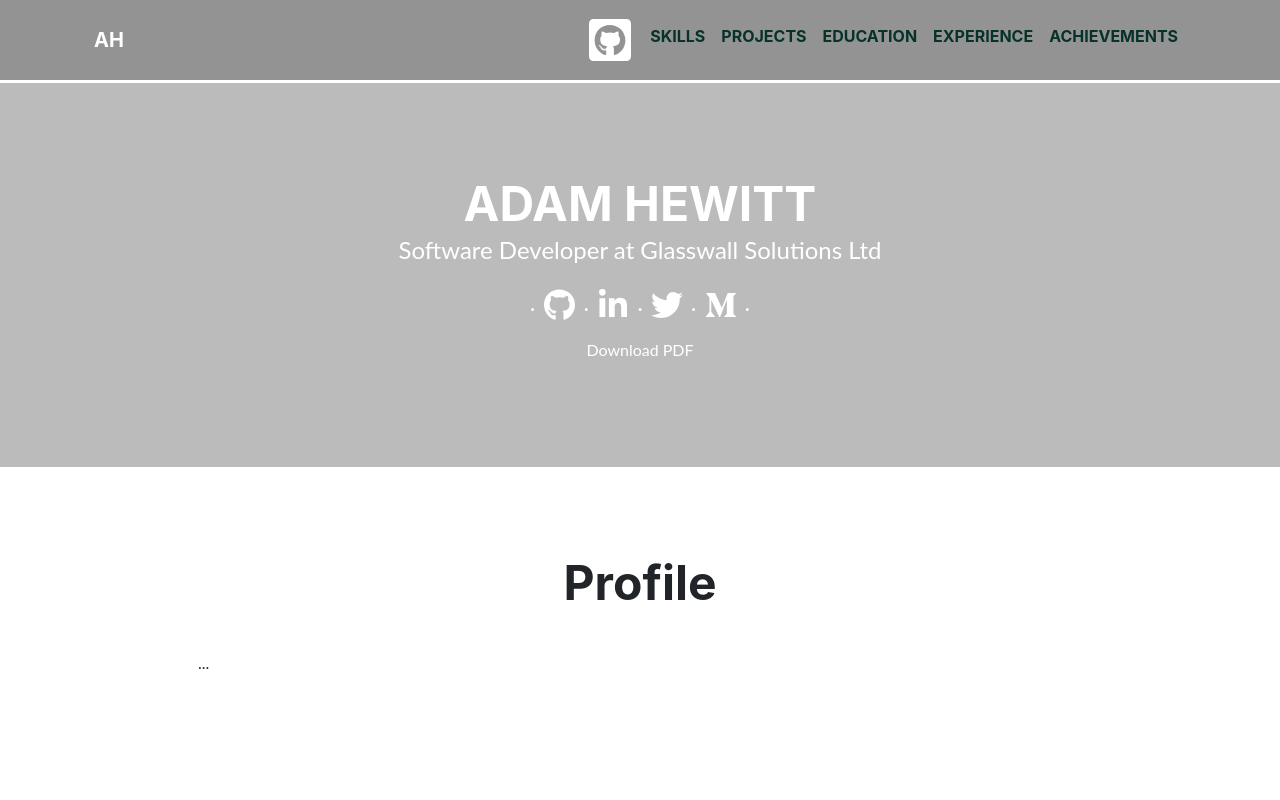
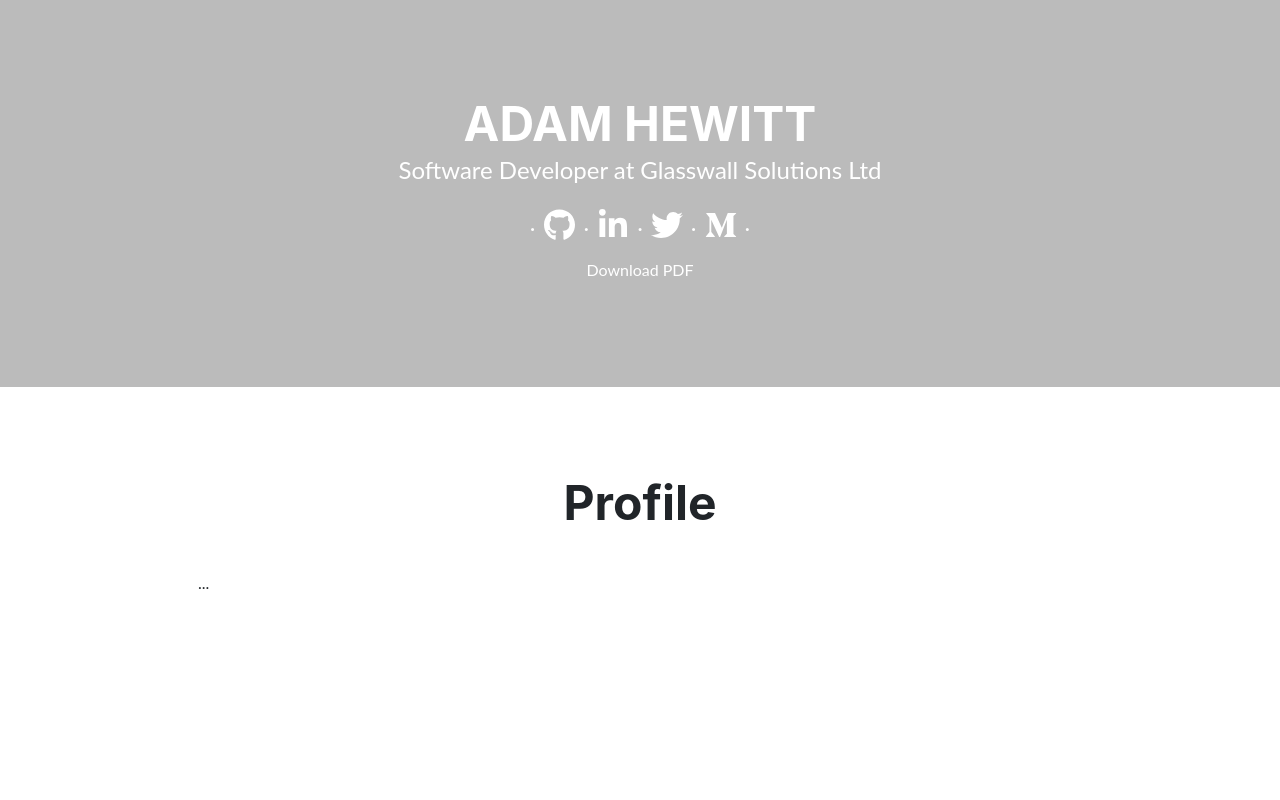
Before and after one commit to werzl/CV, a React app in the folder gh-pages/: page / in a window 1280 px wide. Shown: the top 800 px of the page. Built offline with nearby package versions, Linux system fonts and the light colour scheme; no server answers.

Commit message:
only show navbar on small screens

```diff
--- a/gh-pages/src/components/CvNavbar/CvNavbar.jsx
+++ b/gh-pages/src/components/CvNavbar/CvNavbar.jsx
@@ -6,18 +6,13 @@ import Nav from "react-bootstrap/Nav";
 
 const CvNavbar = () => {
     return (
-        <Navbar collapseOnSelect fixed="top" expand="lg" bg="secondary" variant="dark" id="mainNav" className="text-uppercase">
+        <Navbar collapseOnSelect fixed="top" expand="lg" bg="secondary" variant="dark" id="mainNav" className="text-uppercase d-md-none">
             <div className="container">
                 <Navbar.Brand href="#">AH</Navbar.Brand>
                 <Navbar.Toggle aria-controls="responsive-navbar-nav" />
 
                 <Navbar.Collapse id="navbarResponsive">
                     <Nav className="ml-auto">
-                        <Nav.Item className="text-center mr-2">
-                            <a href="https://github.com/werzl/CV" target="_blank" rel="noreferrer">
-                                <svg className="github-icon ml-5" style={{ width: "3rem", height: "3rem" }}></svg>
-                            </a>
-                        </Nav.Item>
                         <Nav.Item>
                             <Scrollspy items={["skills-scrollspy"]} currentClassName="scrolled" className="p-0 m-0" offset={100}>
                                 <Nav.Link href="#skills">Skills</Nav.Link>
```
Also changed, not shown: gh-pages/src/bootstrap.css.
